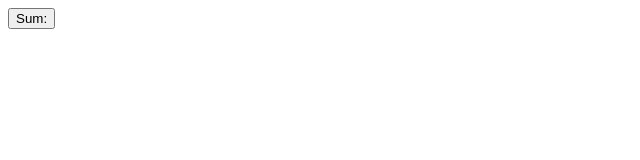
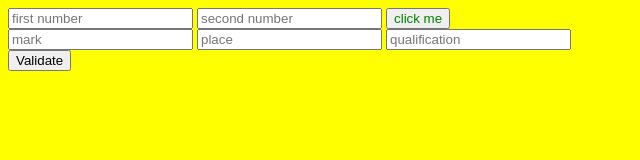
Before and after one commit to AfaraHameed/upcode_javascript_practices, a plain HTML site: page index.html in a window 1280 px wide. Shown: the whole page, without its empty margins (0-640 px from the left). Drawn offline with Linux system fonts and the light colour scheme.

Commit message:
array,condtitional statements

```diff
--- a/index.html
+++ b/index.html
@@ -3,10 +3,27 @@
 <head>
     <meta charset="UTF-8">
     <meta name="viewport" content="width=device-width, initial-scale=1.0">
-    <script type="text/javascript" src="sum_two_no.js"></script>
+    <script type="text/javascript" src="main.js"></script>
     <title>Document</title>
 </head>
 <body>
-    <button onclick="sumOfTwoNo(1,2)">Sum:</button>
+    <input type="text" name="num1" id="num1" placeholder="first number">
+    <input type="text" name="num2" id="num2" placeholder="second number">
+    <button onclick="sumOfTwoNo()" id="btn1">Sum</button>
+    <label id="result"></label><br>
+
+    <input type="text" name="mark" id="mark" placeholder="mark">
+    <input type="text" name="place" id="place" placeholder="place">
+    <input type="text" name="qualification" id="qualification" placeholder="qualification"><br>
+    <button onclick="validate()">Validate</button><br>
+    <label id = "validate_result" style="color: green;"></label>
+
+    <script>
+        document.body.style.backgroundColor="yellow"
+        var btn = document.getElementById('btn1')
+        btn.style.color = 'green'
+        btn.innerText = "click me"
+       // document.body.style.display="none"
+    </script>
 </body>
 </html>
--- /dev/null
+++ b/main.js
@@ -0,0 +1,23 @@
+function sumOfTwoNo() {
+  var num1 = parseInt(document.getElementById("num1").value);
+  var num2 = parseInt(document.getElementById("num2").value);
+  var add = num1 + num2;
+  var result = document.getElementById("result");
+  result.innerText = "sum is:" + add;
+}
+
+function validate() {
+  var mark = parseInt(document.getElementById("mark").value);
+  var place = document.getElementById("place").value;
+  var qualification = document.getElementById("qualification").value;
+
+  if (mark >= 50 && place == "kozhikode")
+    document.getElementById("validate_result").innerText =
+      "You are eligible to apply job";
+  else if ((mark >= 50 || place == "kannur") && qualification == "MBA")
+    document.getElementById("validate_result").innerText =
+      "You are eligible to apply job";
+  else
+    document.getElementById("validate_result").innerText =
+      "You are not eligible to apply job";
+}
--- a/sum_two_no.js
+++ /dev/null
@@ -1,4 +0,0 @@
-function sumOfTwoNo(x,y){
-    console.log(x+y);
-    return x  + y;
-}
```
Also changed, not shown: array.js (added, +19 -0 lines), readme.txt.
